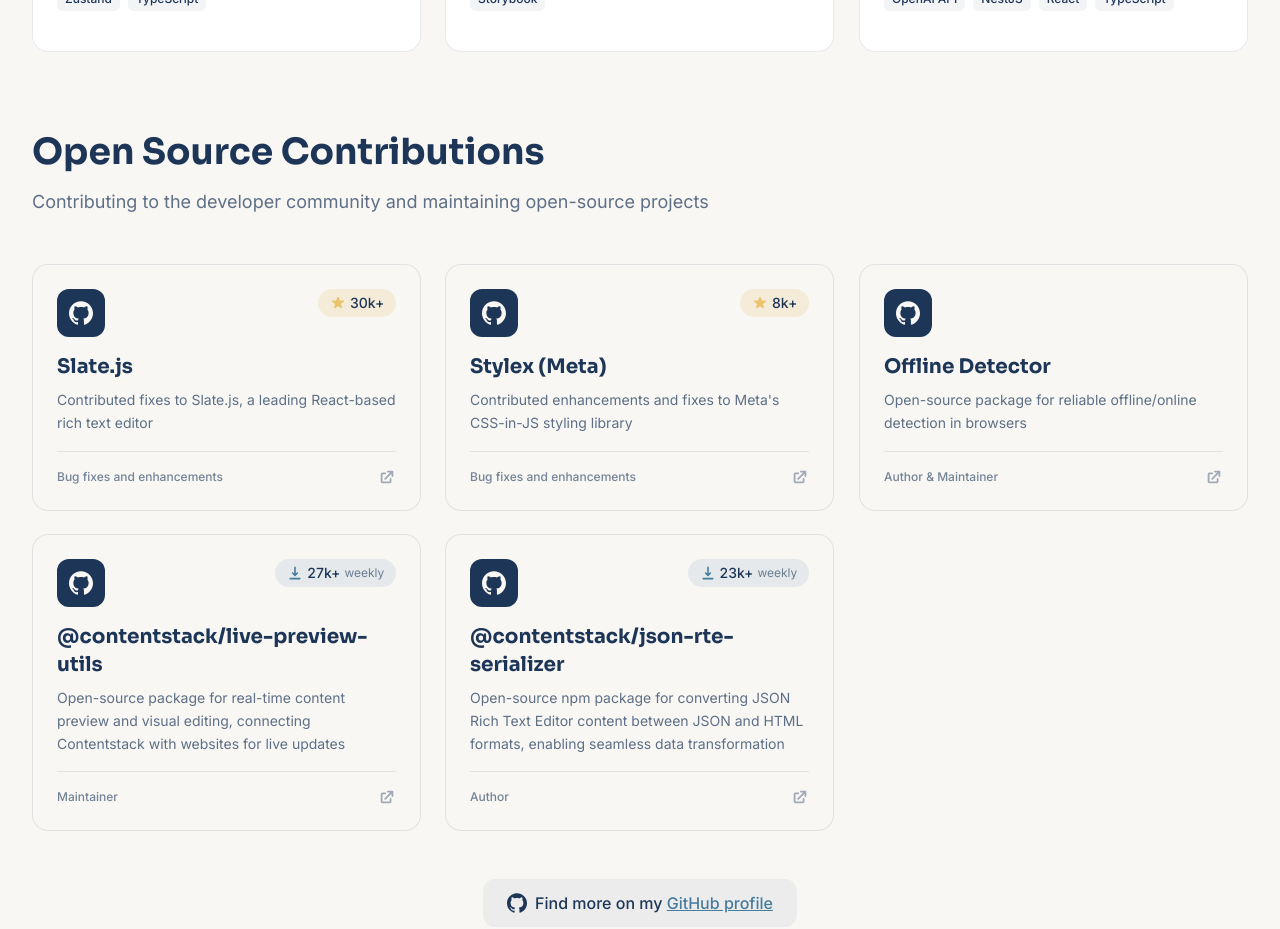
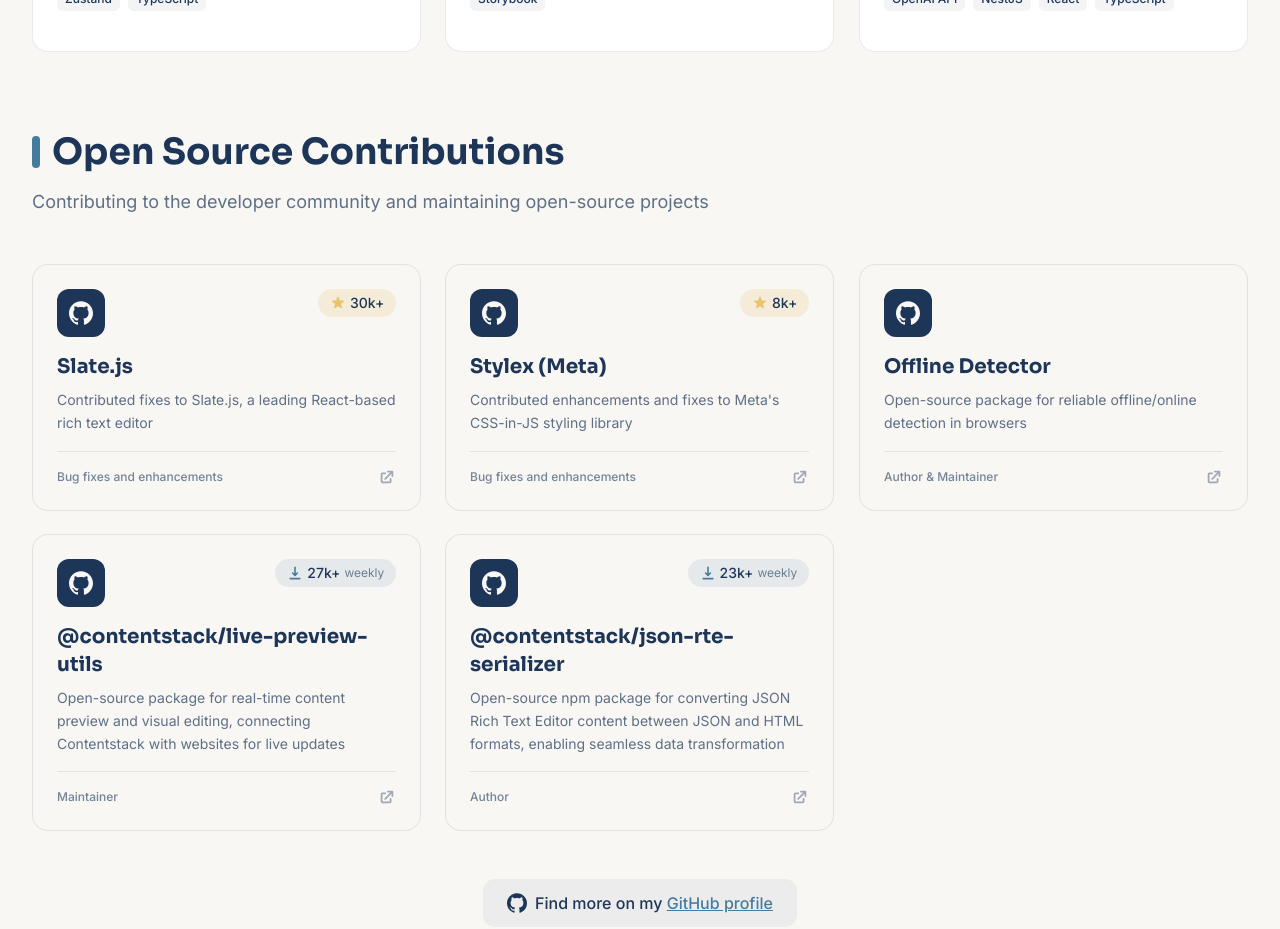
Before and after one commit to hiteshshetty-dev/hiteshshetty.com, a Next.js app: page /projects in a window 1280 px wide. Shown: the part 1720-2649 px from the top of the page. Built offline with nearby package versions, Linux system fonts and the light colour scheme.

Commit message:
feat: enhance Open Source Contributions section with visual indicator

```diff
--- a/src/components/pages/ProjectsClient.tsx
+++ b/src/components/pages/ProjectsClient.tsx
@@ -123,7 +123,8 @@
 
           <div className="mt-20">
             <div className="mb-12">
-              <h2 className="text-3xl md:text-4xl font-bold text-brand-navy font-sora mb-4">
+              <h2 className="text-3xl md:text-4xl font-bold text-brand-navy font-sora mb-4 flex items-center gap-3">
+                <span className="w-2 h-8 bg-brand-steel rounded-full"></span>
                 Open Source Contributions
               </h2>
               <p className="text-lg text-brand-navy/70">
```
